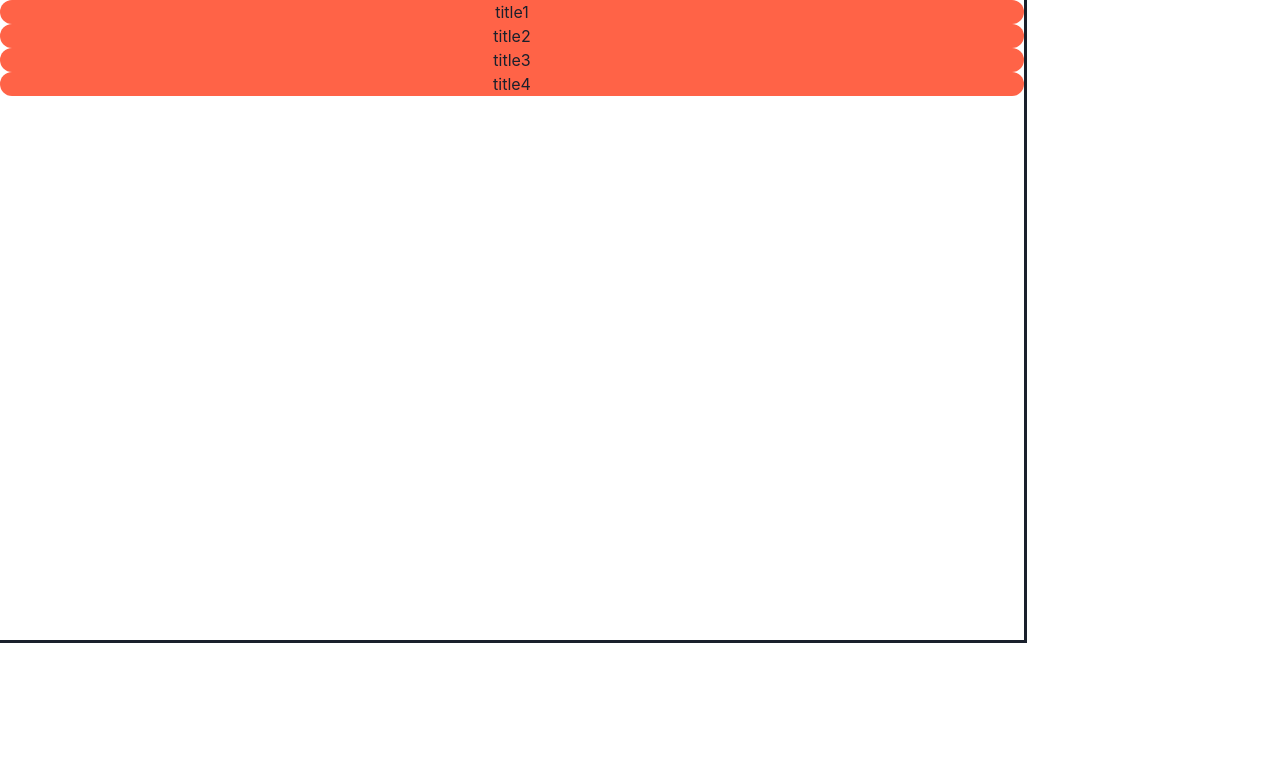
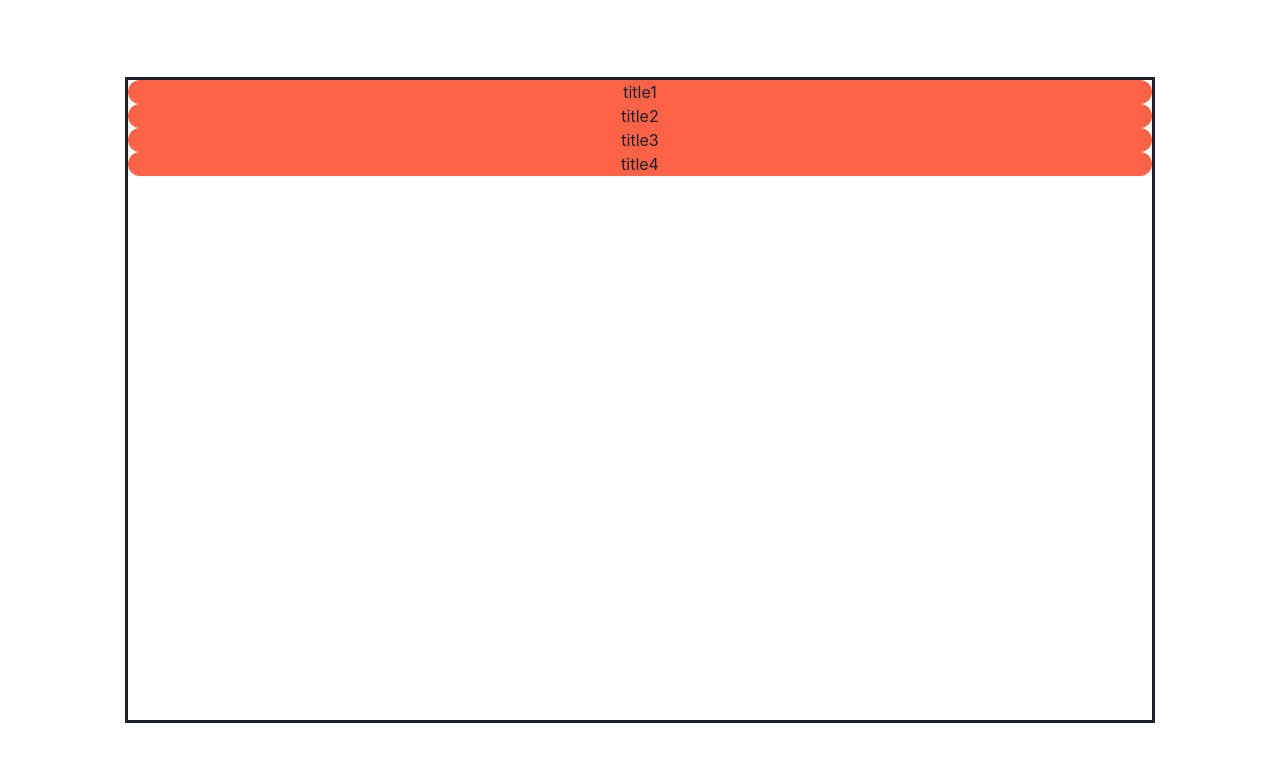
Before and after one commit to NULL-header/null-header.github.io, a React app: page / in a window 1280 px wide. Shown: the top 762 px of the page. Built offline with nearby package versions, Linux system fonts and the light colour scheme.

Commit message:
chore: showing #6

```diff
--- a/src/app.tsx
+++ b/src/app.tsx
@@ -15,7 +15,13 @@ const theme = extendTheme({
 
 export const App = () => (
   <ChakraProvider theme={theme}>
-    <Box height="100vh" width="100vw">
+    <Box
+      height="100vh"
+      width="100vw"
+      display="flex"
+      justifyContent="center"
+      alignItems="center"
+    >
       <Tree
         contents={{
           title1: { isContent: true, description: "" },
```
